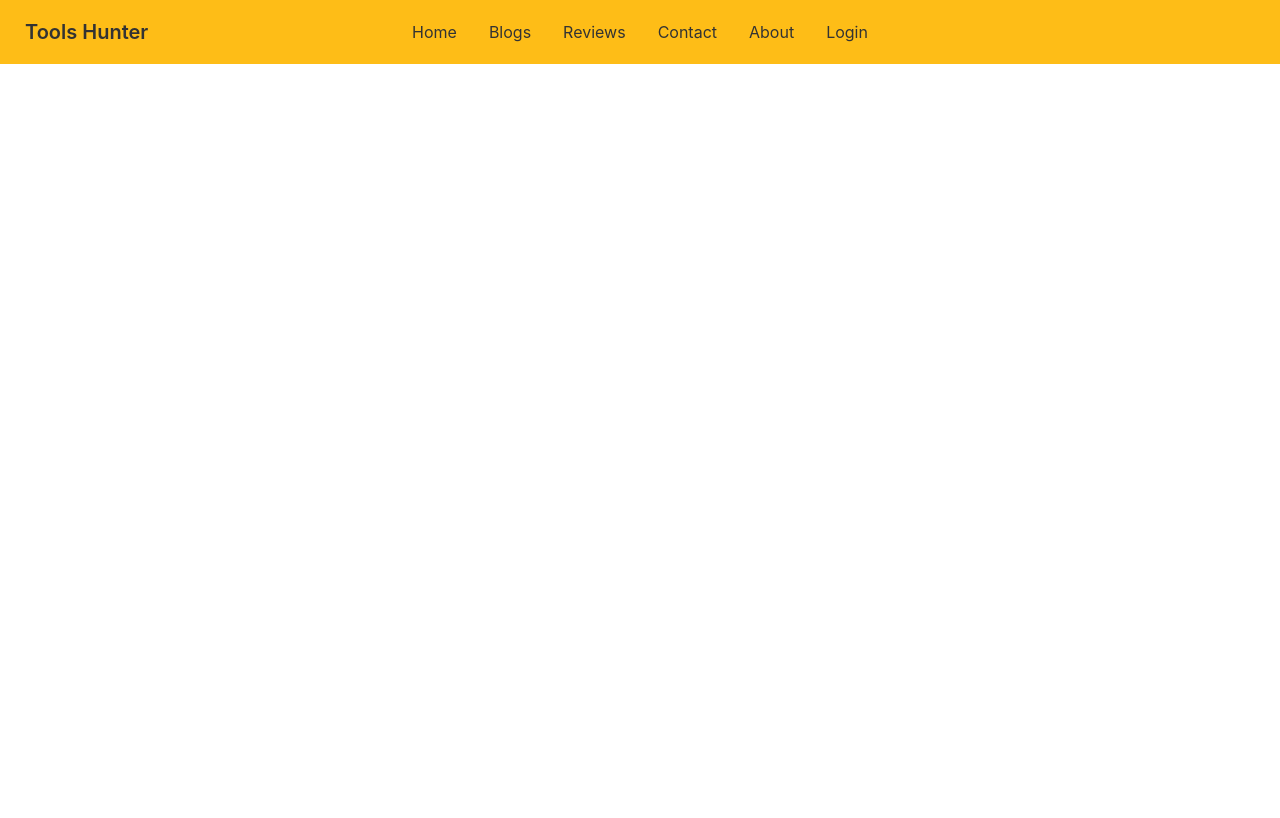
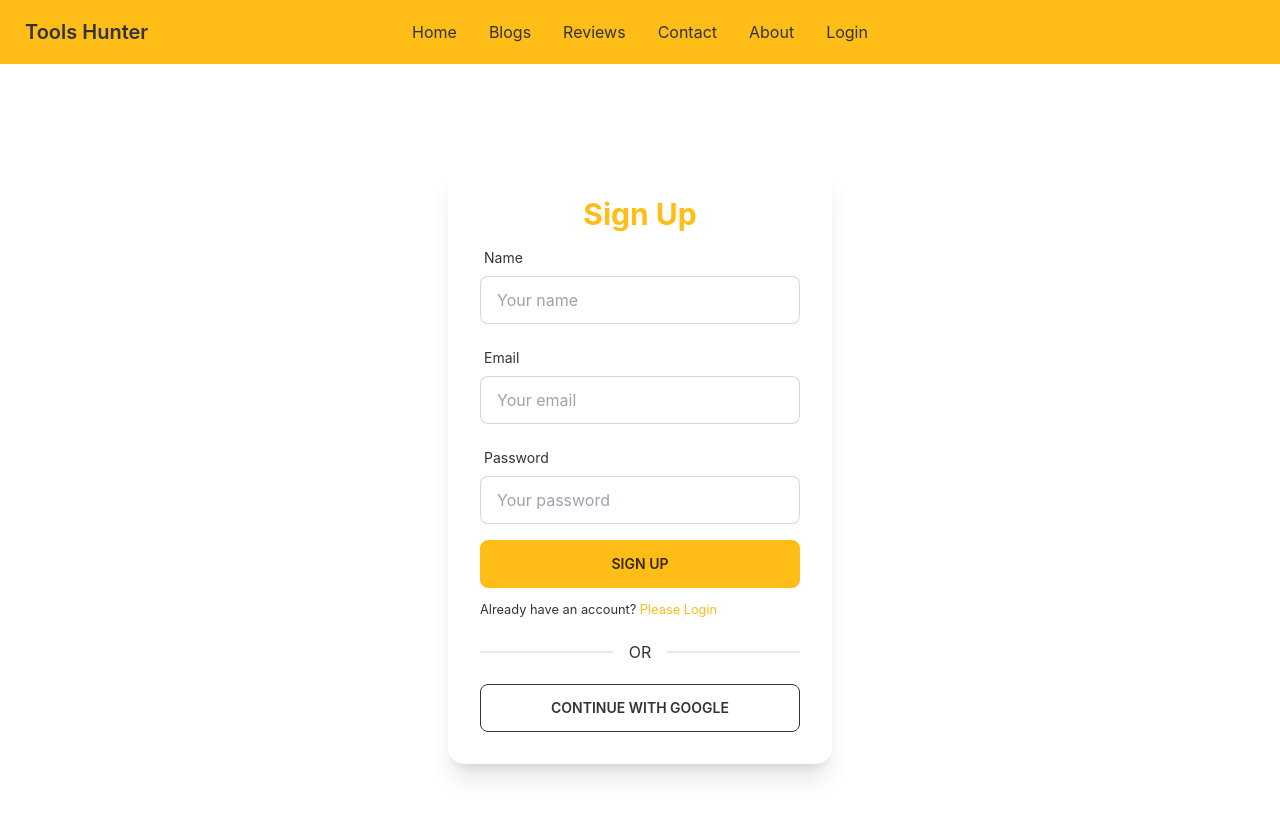
Before and after one commit to MagicManik/tools-hunter-client, a React (Create React App) app: page /signup in a window 1280 px wide. Shown: the top 818 px of the page. Built offline with nearby package versions, Linux system fonts and the light colour scheme; no server answers.

Commit message:
sign up complited

```diff
--- a/package.json
+++ b/package.json
@@ -13,6 +13,7 @@
     "react-hook-form": "^7.31.2",
     "react-router-dom": "^6.3.0",
     "react-scripts": "5.0.1",
+    "react-toastify": "^9.0.1",
     "web-vitals": "^2.1.4"
   },
   "scripts": {
--- a/src/App.js
+++ b/src/App.js
@@ -3,6 +3,9 @@
 import Home from './Pages/Hoom/Home';
 import Login from './Pages/Login/Login';
 import Navbar from './Pages/Shared/Navbar';
+import { ToastContainer } from 'react-toastify';
+import 'react-toastify/dist/ReactToastify.css';
+import SignUp from './Pages/Login/SignUp';
 
 function App() {
   return (
@@ -12,7 +15,9 @@
         <Route path='/' element={<Home></Home>}></Route>
         <Route path='home' element={<Home></Home>}></Route>
         <Route path='login' element={<Login></Login>}></Route>
+        <Route path='signup' element={<SignUp></SignUp>}></Route>
       </Routes>
+      <ToastContainer />
     </div>
   );
 }
--- a/src/Pages/Login/SignUp.js
+++ b/src/Pages/Login/SignUp.js
@@ -0,0 +1,181 @@
+import React from 'react';
+import { useCreateUserWithEmailAndPassword, useSignInWithGoogle, useUpdateProfile } from 'react-firebase-hooks/auth';
+import auth from '../../firebase.init';
+import { useForm } from "react-hook-form";
+import Loading from '../Shared/Loading';
+import { Link, useNavigate } from 'react-router-dom';
+
+const SignUp = () => {
+
+    const [signInWithGoogle, gUser, gLoading, gError] = useSignInWithGoogle(auth);
+    // Using react form hook
+    const { register, formState: { errors }, handleSubmit } = useForm();
+
+    const [
+        createUserWithEmailAndPassword,
+        user,
+        loading,
+        error,
+    ] = useCreateUserWithEmailAndPassword(auth);
+    // Using react firebase hook for update user
+    const [updateProfile, updating, UpdateError] = useUpdateProfile(auth);
+
+
+
+    const navigate = useNavigate();
+
+    let signInError;
+
+    if (loading || gLoading) {
+        return <Loading></Loading>
+    }
+
+    if (error || gError || UpdateError) {
+        signInError = <p className='text-red-500'><small>{error?.message || gError?.message} {UpdateError?.message}</small></p>
+    }
+
+    if (user) {
+        navigate('/');
+    }
+
+
+    // submit login form event handler
+    const onSubmit = async data => {
+        // console.log(data);
+        // create user
+        await createUserWithEmailAndPassword(data.email, data.password);
+        // update profile
+        await updateProfile({ displayName: data.name });
+        console.log('Updated profile');
+
+    };
+
+    return (
+        <div className="flex justify-center items-center h-screen">
+            <div className="card w-96 bg-base-100 shadow-xl">
+                <div className="card-body">
+                    <h2 className="text-3xl font-bold text-center text-primary">Sign Up</h2>
+
+
+                    {/* Sign Up Form */}
+                    <form onSubmit={handleSubmit(onSubmit)}>
+
+                        {/* ___ name field ___ */}
+                        <div className="form-control w-full max-w-xs">
+                            <label className="label">
+                                <span className="label-text">Name</span>
+
+                            </label>
+                            <input
+
+                                type="text"
+                                placeholder="Your name"
+                                className="input input-bordered w-full max-w-xs"
+
+                                // name validation
+                                {...register("name", {
+                                    required: {
+                                        value: true,
+                                        message: 'Name is required'
+                                    }
+                                })}
+                            />
+
+                            {/* show name validation error on ui */}
+                            <label className="label">
+
+                                {errors.name?.type === 'required' && <span className="label-text-alt text-red-500 ">{errors.name.message}</span>}
+
+                            </label>
+                        </div>
+
+
+
+
+                        {/* ___ email field ___ */}
+                        <div className="form-control w-full max-w-xs">
+                            <label className="label">
+                                <span className="label-text">Email</span>
+
+                            </label>
+                            <input
+
+                                type="email"
+                                placeholder="Your email"
+                                className="input input-bordered w-full max-w-xs"
+
+                                // email validation
+                                {...register("email", {
+                                    required: {
+                                        value: true,
+                                        message: 'Email is required'
+                                    },
+                                    pattern: {
+                                        value: /[a-z0-9]+@[a-z]+\.[a-z]{2,3}/,
+                                        message: 'Provide a valied email'
+                                    }
+                                })}
+                            />
+
+                            {/* show email validation on ui */}
+                            <label className="label">
+
+                                {errors.email?.type === 'required' && <span className="label-text-alt text-red-500 ">{errors.email.message}</span>}
+
+                                {errors.email?.type === 'pattern' && <span className="label-text-alt text-red-500">{errors.email.message}</span>}
+                            </label>
+                        </div>
+
+
+                        {/* ___ password field ___ */}
+                        <div className="form-control w-full max-w-xs">
+                            <label className="label">
+                                <span className="label-text">Password</span>
+                            </label>
+                            <input
+
+                                type="password"
+                                placeholder="Your password"
+                                className="input input-bordered w-full max-w-xs"
+
+                                // password validation
+                                {...register("password", {
+                                    required: {
+                                        value: true,
+                                        message: 'Password is required'
+                                    },
+                                    minLength: {
+                                        value: 6,
+                                        message: 'Must be 6 characters or longer'
+                                    }
+                                })}
+                            />
+
+                            {/* show password validation on ui */}
+                            <label className="label">
+
+                                {errors.password?.type === 'required' && <span className="label-text-alt text-red-500 ">{errors.password.message}</span>}
+
+                                {errors.password?.type === 'minLength' && <span className="label-text-alt text-red-500">{errors.password.message}</span>}
+                            </label>
+                        </div>
+
+                        {/* display signInError */}
+                        {signInError}
+
+                        {/* submit button */}
+                        <input className='btn btn-primary w-full max-w-xs' type="submit" value='Sign Up' />
+                    </form>
+
+                    {/* toggle signup page */}
+                    <p><small>Already have an account? <Link className='text-primary' to='/login'>Please Login</Link></small></p>
+
+                    <div className="divider">OR</div>
+                    <button onClick={() => signInWithGoogle()} className="btn btn-outline">Continue With Google</button>
+                </div>
+            </div>
+        </div>
+    );
+};
+
+export default SignUp;
```
Also changed, not shown: 1 other file (tests, documents, lock files or other folders).
